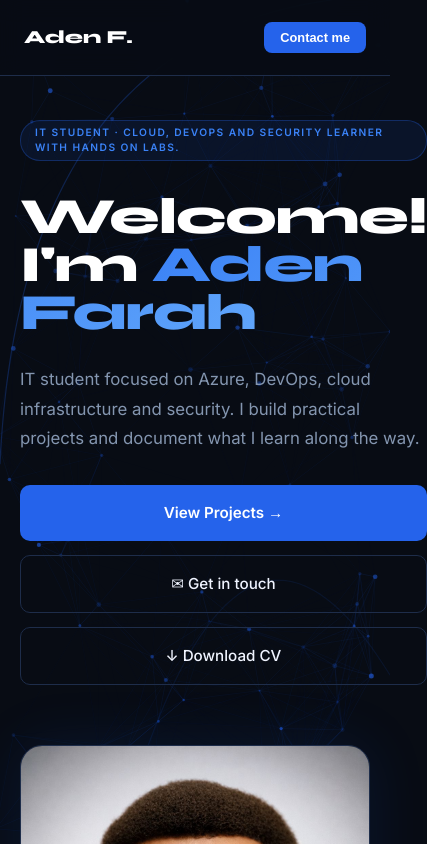
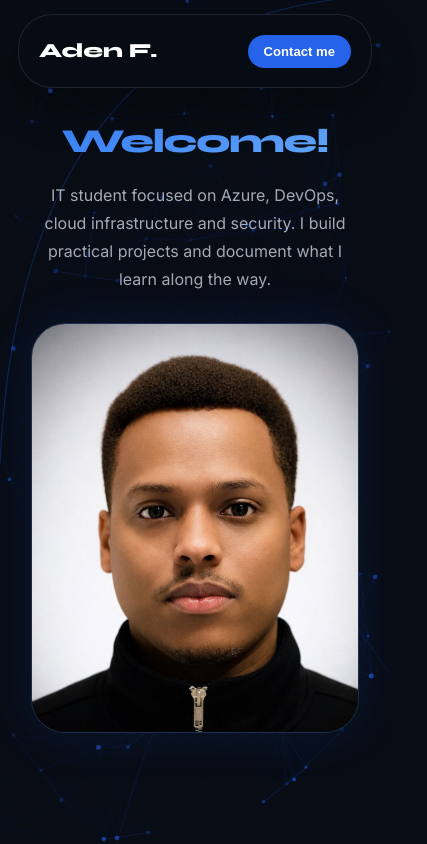
Before and after one commit to aden-farah/aden-portfolio, a plain HTML site: page index.html in a window 390 px wide. Shown: the top 844 px of the page, 427 px wide, since content can reach past the window. Drawn offline with Linux system fonts and the light colour scheme.

Commit message:
updated mobile hero version

```diff
--- a/index.html
+++ b/index.html
@@ -833,140 +833,32 @@
       /* ── RESPONSIVE ── */
       @media (max-width: 768px) {
         nav {
-          height: 76px;
-          padding: 0 24px;
-        }
-
-        .nav-links {
-          display: none;
-        }
-
-        .nav-cta {
-          padding: 8px 16px;
-          font-size: 0.8rem;
-        }
-
+          padding: 0 20px;
+        }
         #home {
-          min-height: auto;
           flex-direction: column;
-          align-items: flex-start;
-          padding: 120px 20px 56px;
-          gap: 32px;
-        }
-
-        .hero-title {
-          font-size: clamp(3rem, 14vw, 4.4rem);
-          line-height: 0.95;
-          margin-bottom: 28px;
-          word-break: normal;
-        }
-
-        .hero-sub {
-          font-size: 1.05rem;
-          line-height: 1.75;
-          max-width: 100%;
-          margin-bottom: 32px;
-        }
-
-        .hero-eyebrow {
-          font-size: 0.68rem;
-          line-height: 1.5;
-          letter-spacing: 0.14em;
-          margin-bottom: 32px;
-        }
-
-        .hero-btns {
-          width: 100%;
-          gap: 14px;
-          margin-bottom: 28px;
-        }
-
-        .hero-btns a {
-          width: 100%;
-          justify-content: center;
-          padding: 15px 22px;
-        }
-
+          padding: 100px 24px 60px;
+        }
         .hero-photo {
           width: 100%;
-          height: 420px;
-          margin-right: 0;
-          border-radius: 22px;
-        }
-
-        .hero-photo img {
-          object-fit: cover;
-          object-position: center top;
-        }
-
+          height: 300px;
+        }
         #bio,
         #stack,
         #projects,
         #certifications,
         #cv,
         #contact {
-          padding: 72px 20px;
-        }
-
-        #bio {
-          padding-top: 64px;
-        }
-
-        .section-title {
-          font-size: clamp(2.6rem, 12vw, 4rem);
-          margin-bottom: 36px;
-        }
-
+          padding: 80px 24px;
+        }
         .bio-card {
           padding: 32px 24px;
         }
-
-        .bio-btns {
-          width: 100%;
-        }
-
-        .bio-btns a {
-          width: 100%;
-          justify-content: center;
-        }
-
-        .projects-grid {
-          grid-template-columns: 1fr;
-        }
-
-        .cv-header {
-          flex-direction: column;
-          gap: 16px;
-        }
-
         .form-row {
           flex-direction: column;
         }
-
-        footer {
-          flex-direction: column;
-          gap: 18px;
-          text-align: center;
-          padding: 28px 20px;
-        }
-
-        .footer-socials {
-          flex-wrap: wrap;
-          justify-content: center;
-        }
-      }
-
-      @media (max-width: 420px) {
-        .hero-title {
-          font-size: clamp(2.6rem, 13vw, 3.4rem);
-        }
-
-        .hero-eyebrow {
-          font-size: 0.64rem;
-        }
-
-        .hero-photo {
-          height: 400px;
+        .nav-links {
+          display: none;
         }
       }
 
@@ -1180,6 +1072,203 @@
         border-color: var(--accent2);
         color: var(--accent2);
         transform: translateY(-1px);
+      }
+
+      /* ── MOBILE HERO REDESIGN ── */
+      .mobile-title {
+        display: none;
+      }
+
+      @media (max-width: 768px) {
+        body {
+          overflow-x: hidden;
+        }
+
+        nav {
+          top: 14px;
+          left: 18px;
+          right: 18px;
+          height: 74px;
+          padding: 0 20px;
+          border-radius: 34px;
+          background: rgba(8, 12, 20, 0.9);
+          border: 1px solid rgba(132, 150, 176, 0.18);
+          box-shadow: 0 18px 40px rgba(0, 0, 0, 0.35);
+        }
+
+        .nav-logo {
+          font-size: 1.25rem;
+        }
+
+        .nav-links {
+          display: none;
+        }
+
+        .nav-cta {
+          padding: 9px 16px;
+          border-radius: 18px;
+          font-size: 0.82rem;
+        }
+
+        #home {
+          min-height: 100svh;
+          display: flex;
+          flex-direction: column;
+          align-items: center;
+          justify-content: flex-start;
+          text-align: center;
+          padding: 128px 22px 36px;
+          gap: 28px;
+        }
+
+        .hero-text {
+          width: 100%;
+          flex: 0 0 auto;
+        }
+
+        .hero-eyebrow {
+          display: none;
+        }
+
+        .desktop-title {
+          display: none;
+        }
+
+        .mobile-title {
+          display: inline;
+        }
+
+        .hero-title {
+          font-size: clamp(2.1rem, 8vw, 2.8rem);
+          line-height: 1.05;
+          letter-spacing: -0.03em;
+          margin-bottom: 22px;
+          text-align: center;
+        }
+
+        .hero-sub {
+          max-width: 330px;
+          margin: 0 auto;
+          font-size: clamp(1rem, 4.4vw, 1.18rem);
+          line-height: 1.75;
+          color: rgba(240, 244, 255, 0.68);
+          text-align: center;
+        }
+
+        .hero-btns {
+          display: none;
+        }
+
+        .hero-photo {
+          width: min(82vw, 380px);
+          height: min(54vh, 520px);
+          min-height: 360px;
+          margin: 6px auto 0;
+          border-radius: 34px;
+          box-shadow: 0 0 50px rgba(37, 99, 235, 0.14);
+        }
+
+        .hero-photo img {
+          width: 100% !important;
+          height: 100% !important;
+          object-fit: cover !important;
+          object-position: center top !important;
+        }
+
+        #bio,
+        #stack,
+        #projects,
+        #cv,
+        #contact {
+          padding: 76px 22px;
+        }
+
+        .section-title {
+          font-size: clamp(2.4rem, 11vw, 3.6rem);
+          margin-bottom: 36px;
+        }
+
+        .bio-card {
+          padding: 30px 22px;
+          border-radius: 18px;
+        }
+
+        .bio-btns {
+          width: 100%;
+        }
+
+        .bio-btns a {
+          width: 100%;
+          justify-content: center;
+        }
+
+        .projects-grid {
+          grid-template-columns: 1fr;
+        }
+
+        .project-card {
+          padding: 26px;
+        }
+
+        .cv-header {
+          flex-direction: column;
+          align-items: center;
+          text-align: center;
+          gap: 16px;
+          margin-bottom: 36px;
+        }
+
+        .cv-big-title {
+          font-size: 1.85rem;
+        }
+
+        .cv-section-header {
+          padding: 16px 18px;
+          gap: 14px;
+        }
+
+        .cv-section-body {
+          padding: 26px 20px;
+        }
+
+        .cv-courses-grid {
+          grid-template-columns: 1fr;
+          gap: 0;
+        }
+
+        .form-row {
+          flex-direction: column;
+        }
+
+        footer {
+          flex-direction: column;
+          gap: 18px;
+          text-align: center;
+          padding: 28px 20px;
+        }
+
+        .footer-socials {
+          flex-wrap: wrap;
+          justify-content: center;
+        }
+      }
+
+      @media (max-width: 430px) {
+        #home {
+          padding-top: 124px;
+          gap: 24px;
+        }
+
+        .hero-sub {
+          max-width: 310px;
+          font-size: 1rem;
+        }
+
+        .hero-photo {
+          width: min(84vw, 360px);
+          height: 410px;
+          min-height: 410px;
+        }
       }
     </style>
   </head>
@@ -1214,7 +1303,12 @@
         <div class="hero-eyebrow">
           IT Student · Cloud, Devops and Security Learner with hands on labs.
         </div>
-        <h1 class="hero-title">Welcome!<br />I'm <span>Aden Farah</span></h1>
+        <h1 class="hero-title">
+          <span class="desktop-title"
+            >Welcome!<br />I'm <span>Aden Farah</span></span
+          >
+          <span class="mobile-title">Welcome!</span>
+        </h1>
         <p class="hero-sub">
           IT student focused on Azure, DevOps, cloud infrastructure and
           security. I build practical projects and document what I learn along
```
